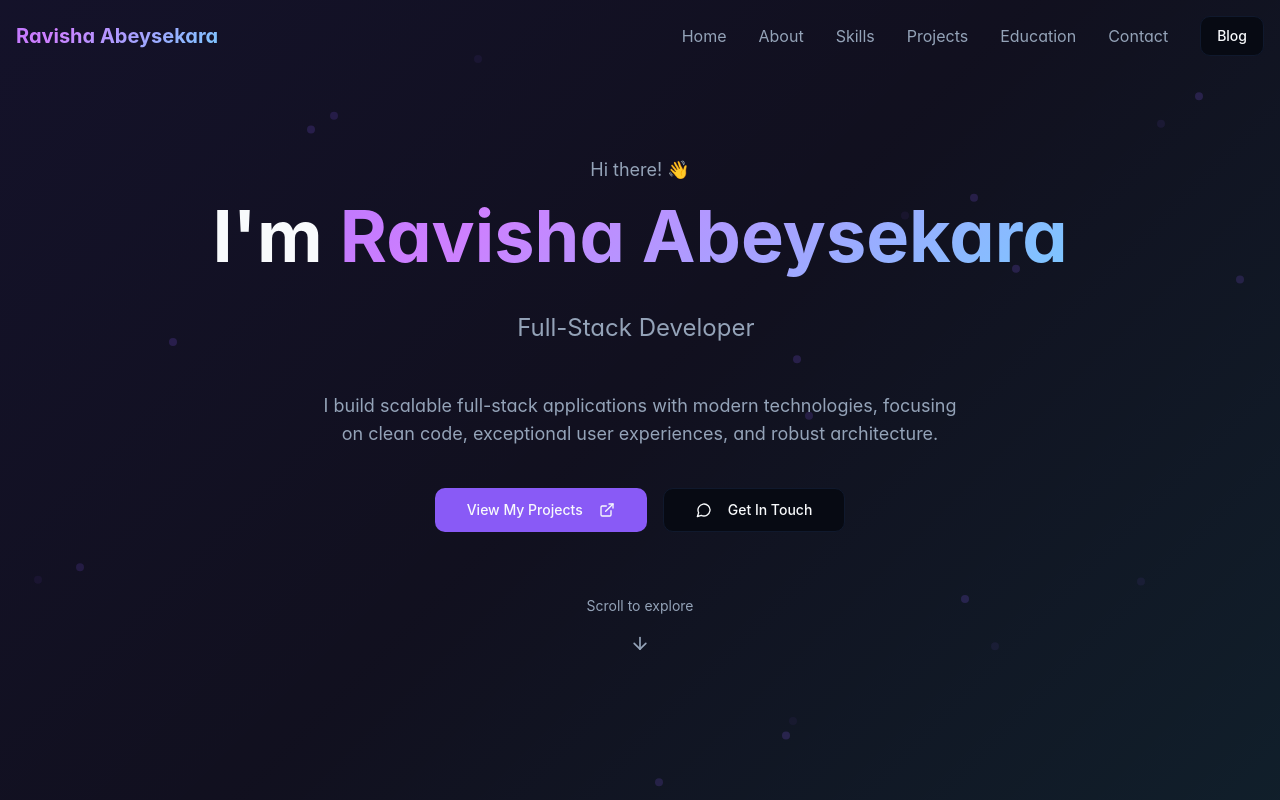
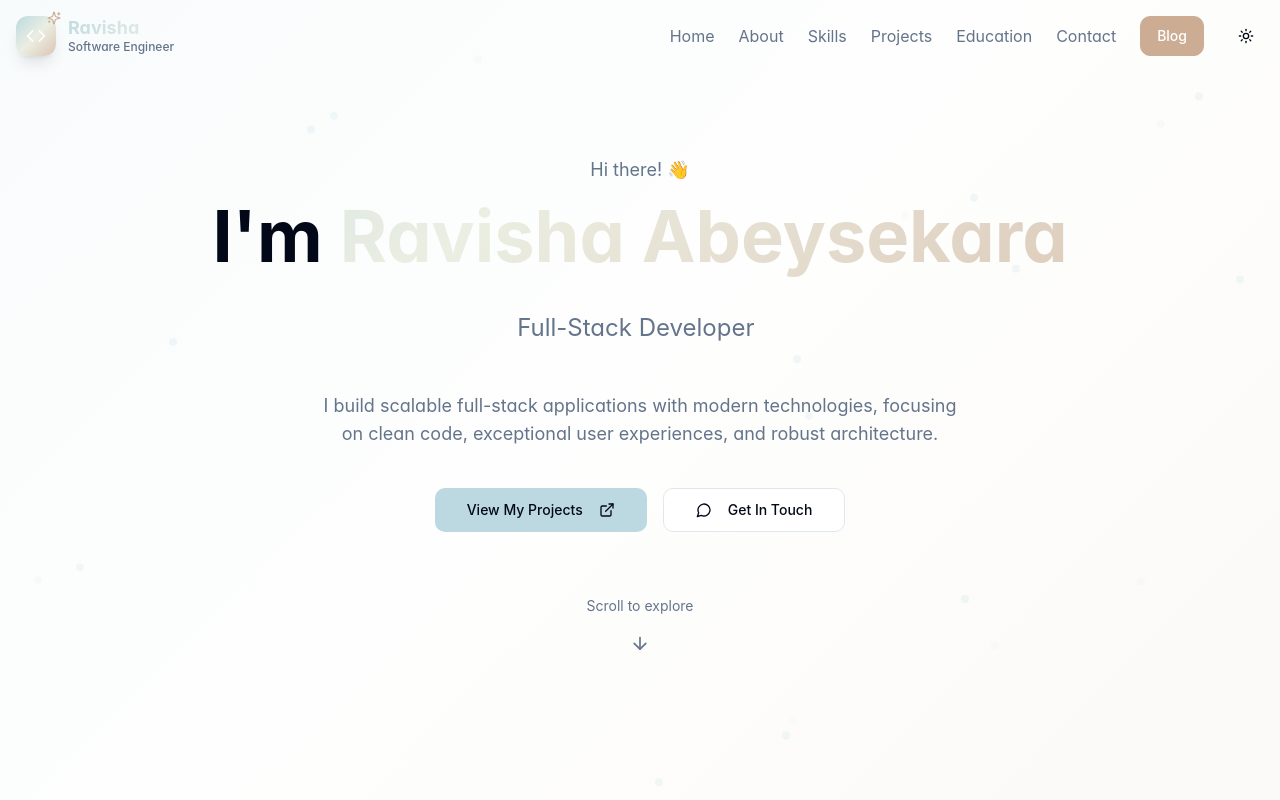
Before and after one commit to ravishanamina174/ravisha-dev-motion, a React (Vite) app: page / in a window 1280 px wide. Shown: the top 800 px of the page. Built offline with nearby package versions, Linux system fonts and the light colour scheme.

Commit message:
feat: Implement light/dark mode and new color scheme
Update the theme to include a light mode toggle and incorporate the new color palette (BBDCE5, ECEEDF, D9C4B0, CFAB8D) for buttons, gradients, and other UI elements. Additionally, update the logo to use an icon with a more professional styling.

```diff
--- a/package.json
+++ b/package.json
@@ -48,7 +48,7 @@
     "framer-motion": "^12.23.12",
     "input-otp": "^1.4.2",
     "lucide-react": "^0.462.0",
-    "next-themes": "^0.3.0",
+    "next-themes": "^0.4.6",
     "react": "^18.3.1",
     "react-day-picker": "^8.10.1",
     "react-dom": "^18.3.1",
--- a/src/App.tsx
+++ b/src/App.tsx
@@ -3,6 +3,7 @@ import { Toaster as Sonner } from "@/components/ui/sonner";
 import { TooltipProvider } from "@/components/ui/tooltip";
 import { QueryClient, QueryClientProvider } from "@tanstack/react-query";
 import { BrowserRouter, Routes, Route } from "react-router-dom";
+import { ThemeProvider } from "next-themes";
 import Index from "./pages/Index";
 import Blog from "./pages/Blog";
 import NotFound from "./pages/NotFound";
@@ -11,6 +12,7 @@ const queryClient = new QueryClient();
 
 const App = () => (
   <QueryClientProvider client={queryClient}>
+    <ThemeProvider attribute="class" defaultTheme="light" enableSystem>
       <TooltipProvider>
         <Toaster />
         <Sonner />
@@ -23,6 +25,7 @@ const App = () => (
           </Routes>
         </BrowserRouter>
       </TooltipProvider>
+    </ThemeProvider>
   </QueryClientProvider>
 );
 
--- a/src/components/Navigation.tsx
+++ b/src/components/Navigation.tsx
@@ -1,8 +1,9 @@
 import { useState, useEffect } from 'react';
 import { motion } from 'framer-motion';
-import { Menu, X } from 'lucide-react';
+import { Menu, X, Code, Sparkles } from 'lucide-react';
 import { Button } from '@/components/ui/button';
 import { Link, useLocation } from 'react-router-dom';
+import { ThemeToggle } from './ThemeToggle';
 
 const Navigation = () => {
   const [isScrolled, setIsScrolled] = useState(false);
@@ -50,16 +51,39 @@ const Navigation = () => {
     >
       <div className="container mx-auto px-4 py-4">
         <div className="flex items-center justify-between">
-          {/* Logo */}
+          {/* Professional Logo */}
           <motion.div
             whileHover={{ scale: 1.05 }}
-            className="font-bold text-xl gradient-text"
+            className="flex items-center space-x-3"
           >
-            Ravisha Abeysekara
+            <div className="relative">
+              <motion.div
+                whileHover={{ rotate: 180 }}
+                transition={{ duration: 0.5 }}
+                className="w-10 h-10 rounded-lg bg-gradient-primary flex items-center justify-center shadow-lg"
+              >
+                <Code className="w-5 h-5 text-white" />
+              </motion.div>
+              <motion.div
+                animate={{ scale: [1, 1.2, 1] }}
+                transition={{ duration: 2, repeat: Infinity }}
+                className="absolute -top-1 -right-1 w-3 h-3"
+              >
+                <Sparkles className="w-3 h-3 text-warm-accent" />
+              </motion.div>
+            </div>
+            <div className="hidden sm:flex flex-col">
+              <span className="font-bold text-lg gradient-text leading-tight">
+                Ravisha
+              </span>
+              <span className="text-xs text-muted-foreground font-medium">
+                Software Engineer
+              </span>
+            </div>
           </motion.div>
 
           {/* Desktop Navigation */}
-          <div className="hidden md:flex items-center space-x-8">
+          <div className="hidden md:flex items-center space-x-6">
             {navItems.map((item) => (
               <button
                 key={item.name}
@@ -71,21 +95,24 @@ const Navigation = () => {
               </button>
             ))}
             <Link to="/blog">
-              <Button variant="outline" className="btn-glow">
+              <Button variant="outline" className="btn-glow bg-warm-accent hover:bg-warm-accent/90 text-warm-accent-foreground border-warm-accent">
                 Blog
               </Button>
             </Link>
+            <ThemeToggle />
           </div>
 
-          {/* Mobile Menu Button */}
+          {/* Mobile Menu Button & Theme Toggle */}
+          <div className="flex items-center space-x-2 md:hidden">
+            <ThemeToggle />
             <Button
               variant="ghost"
               size="sm"
-            className="md:hidden"
               onClick={() => setIsMobileMenuOpen(!isMobileMenuOpen)}
             >
               {isMobileMenuOpen ? <X size={20} /> : <Menu size={20} />}
             </Button>
+          </div>
         </div>
 
         {/* Mobile Menu */}
--- /dev/null
+++ b/src/components/ThemeToggle.tsx
@@ -0,0 +1,30 @@
+import { Moon, Sun } from "lucide-react";
+import { Button } from "@/components/ui/button";
+import { useTheme } from "next-themes";
+import { useEffect, useState } from "react";
+
+export function ThemeToggle() {
+  const { theme, setTheme } = useTheme();
+  const [mounted, setMounted] = useState(false);
+
+  useEffect(() => {
+    setMounted(true);
+  }, []);
+
+  if (!mounted) {
+    return null;
+  }
+
+  return (
+    <Button
+      variant="ghost"
+      size="sm"
+      onClick={() => setTheme(theme === "light" ? "dark" : "light")}
+      className="w-9 h-9 rounded-full"
+    >
+      <Sun className="h-4 w-4 rotate-0 scale-100 transition-all dark:-rotate-90 dark:scale-0" />
+      <Moon className="absolute h-4 w-4 rotate-90 scale-0 transition-all dark:rotate-0 dark:scale-100" />
+      <span className="sr-only">Toggle theme</span>
+    </Button>
+  );
+}
--- a/src/index.css
+++ b/src/index.css
@@ -2,50 +2,52 @@
 @tailwind components;
 @tailwind utilities;
 
-/* Portfolio Design System - Modern Dark Theme with Vibrant Accents */
+/* Portfolio Design System - Professional Light/Dark Theme */
 
 @layer base {
   :root {
-    /* Dark theme base colors */
-    --background: 222 47% 5%;
-    --foreground: 210 40% 98%;
+    /* Light theme colors */
+    --background: 0 0% 100%;
+    --foreground: 222 84% 4.9%;
 
-    --card: 222 47% 8%;
-    --card-foreground: 210 40% 98%;
+    --card: 0 0% 100%;
+    --card-foreground: 222 84% 4.9%;
 
-    --popover: 222 47% 8%;
-    --popover-foreground: 210 40% 98%;
+    --popover: 0 0% 100%;
+    --popover-foreground: 222 84% 4.9%;
 
-    /* Vibrant primary gradient colors */
-    --primary: 258 90% 66%;
-    --primary-foreground: 210 40% 98%;
-    --primary-glow: 277 100% 75%;
+    /* Professional color scheme based on provided colors */
+    --primary: 193 39% 81%;  /* BBDCE5 */
+    --primary-foreground: 222 84% 4.9%;
+    --primary-glow: 193 50% 75%;
 
-    /* Secondary with subtle variations */
-    --secondary: 222 47% 12%;
-    --secondary-foreground: 210 40% 98%;
+    --secondary: 75 26% 91%;  /* ECEEDF */
+    --secondary-foreground: 222 84% 4.9%;
 
-    --muted: 222 47% 10%;
-    --muted-foreground: 215 20% 65%;
+    --muted: 75 26% 91%;
+    --muted-foreground: 215 16% 46.9%;
 
-    /* Accent colors for highlights */
-    --accent: 195 100% 50%;
-    --accent-foreground: 222 47% 5%;
-    --accent-glow: 195 100% 70%;
+    /* Accent colors from palette */
+    --accent: 27 35% 78%;  /* D9C4B0 */
+    --accent-foreground: 222 84% 4.9%;
+    --accent-glow: 27 45% 73%;
+
+    --warm-accent: 27 35% 69%;  /* CFAB8D */
+    --warm-accent-foreground: 0 0% 100%;
 
     --destructive: 0 84% 60%;
-    --destructive-foreground: 210 40% 98%;
+    --destructive-foreground: 0 0% 98%;
 
-    --border: 222 47% 15%;
-    --input: 222 47% 12%;
-    --ring: 258 90% 66%;
+    --border: 214 32% 91%;
+    --input: 214 32% 91%;
+    --ring: 193 39% 81%;
 
     --radius: 0.75rem;
 
-    /* Custom gradient definitions */
-    --gradient-primary: linear-gradient(135deg, hsl(258 90% 66%) 0%, hsl(277 100% 75%) 50%, hsl(195 100% 70%) 100%);
-    --gradient-secondary: linear-gradient(135deg, hsl(222 47% 8%) 0%, hsl(222 47% 12%) 100%);
-    --gradient-hero: linear-gradient(135deg, hsl(258 90% 66% / 0.1) 0%, hsl(277 100% 75% / 0.05) 50%, hsl(195 100% 70% / 0.1) 100%);
+    /* Professional gradient definitions */
+    --gradient-primary: linear-gradient(135deg, hsl(193 39% 81%) 0%, hsl(75 26% 91%) 50%, hsl(27 35% 78%) 100%);
+    --gradient-secondary: linear-gradient(135deg, hsl(75 26% 91%) 0%, hsl(193 39% 81%) 100%);
+    --gradient-hero: linear-gradient(135deg, hsl(193 39% 81% / 0.1) 0%, hsl(75 26% 91% / 0.05) 50%, hsl(27 35% 78% / 0.1) 100%);
 
     /* Animation variables */
     --transition-smooth: all 0.3s cubic-bezier(0.4, 0, 0.2, 1);
@@ -73,27 +75,45 @@
     --sidebar-ring: 217.2 91.2% 59.8%;
   }
 
-  /* Light mode (kept for potential future use) */
-  .light {
-    --background: 210 40% 98%;
-    --foreground: 222 47% 11%;
-    --card: 210 40% 98%;
-    --card-foreground: 222 47% 11%;
-    --popover: 210 40% 98%;
-    --popover-foreground: 222 47% 11%;
-    --primary: 258 90% 66%;
-    --primary-foreground: 210 40% 98%;
-    --secondary: 210 40% 92%;
-    --secondary-foreground: 222 47% 11%;
-    --muted: 210 40% 96%;
-    --muted-foreground: 215 16% 47%;
-    --accent: 195 100% 50%;
-    --accent-foreground: 210 40% 98%;
-    --destructive: 0 84% 60%;
-    --destructive-foreground: 210 40% 98%;
-    --border: 214 32% 91%;
-    --input: 214 32% 91%;
-    --ring: 258 90% 66%;
+  /* Dark mode */
+  .dark {
+    --background: 222 84% 4.9%;
+    --foreground: 0 0% 98%;
+
+    --card: 222 84% 4.9%;
+    --card-foreground: 0 0% 98%;
+
+    --popover: 222 84% 4.9%;
+    --popover-foreground: 0 0% 98%;
+
+    --primary: 193 39% 81%;
+    --primary-foreground: 222 84% 4.9%;
+    --primary-glow: 193 50% 75%;
+
+    --secondary: 217 32% 17.5%;
+    --secondary-foreground: 0 0% 98%;
+
+    --muted: 217 32% 17.5%;
+    --muted-foreground: 215 20.2% 65.1%;
+
+    --accent: 27 35% 78%;
+    --accent-foreground: 222 84% 4.9%;
+    --accent-glow: 27 45% 73%;
+
+    --warm-accent: 27 35% 69%;
+    --warm-accent-foreground: 0 0% 98%;
+
+    --destructive: 0 62.8% 30.6%;
+    --destructive-foreground: 0 0% 98%;
+
+    --border: 217 32% 17.5%;
+    --input: 217 32% 17.5%;
+    --ring: 193 39% 81%;
+
+    /* Dark mode gradients */
+    --gradient-primary: linear-gradient(135deg, hsl(193 39% 81% / 0.8) 0%, hsl(75 26% 91% / 0.6) 50%, hsl(27 35% 78% / 0.8) 100%);
+    --gradient-secondary: linear-gradient(135deg, hsl(217 32% 17.5%) 0%, hsl(217 32% 20%) 100%);
+    --gradient-hero: linear-gradient(135deg, hsl(193 39% 81% / 0.1) 0%, hsl(75 26% 91% / 0.05) 50%, hsl(27 35% 78% / 0.1) 100%);
   }
 }
 
--- a/tailwind.config.ts
+++ b/tailwind.config.ts
@@ -45,6 +45,10 @@ export default {
 					DEFAULT: 'hsl(var(--accent))',
 					foreground: 'hsl(var(--accent-foreground))',
 					glow: 'hsl(var(--accent-glow))'
+				},
+				'warm-accent': {
+					DEFAULT: 'hsl(var(--warm-accent))',
+					foreground: 'hsl(var(--warm-accent-foreground))'
 				},
 				popover: {
 					DEFAULT: 'hsl(var(--popover))',
```
Also changed, not shown: 1 other file (tests, documents, lock files or other folders). Lines whose indentation alone changed are shown as unchanged.
